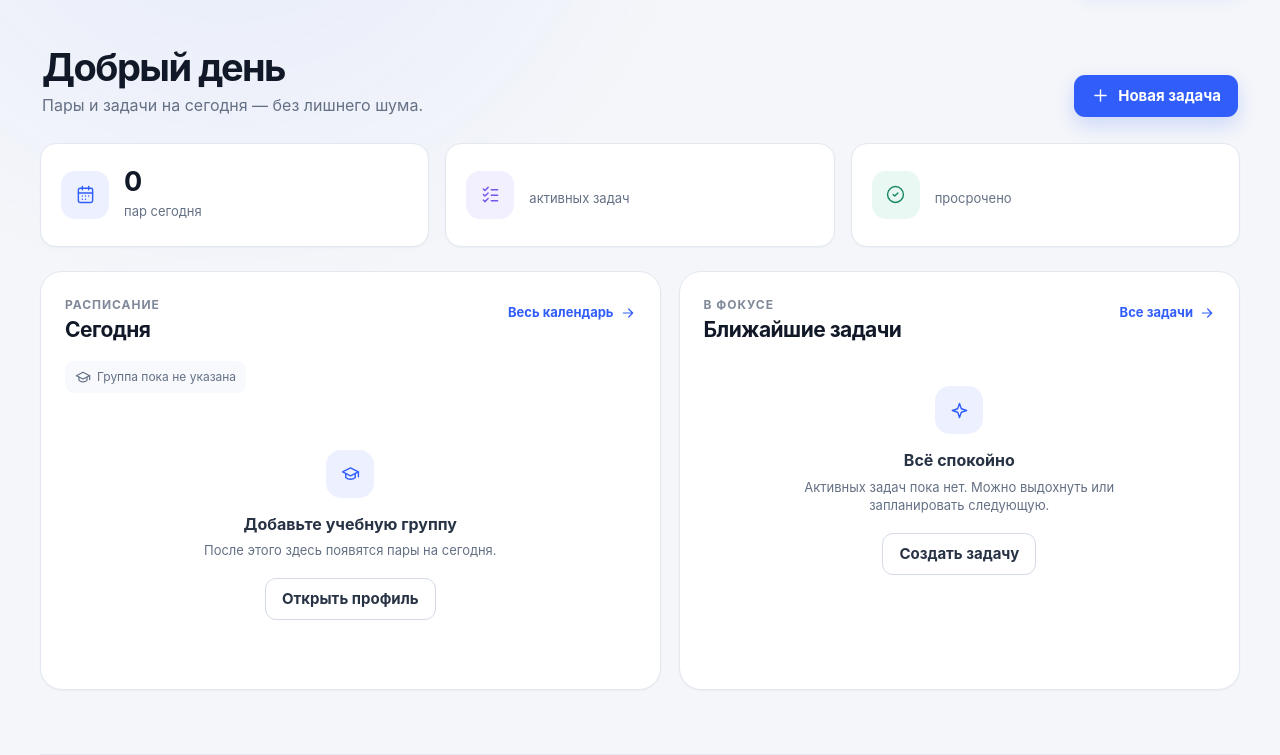
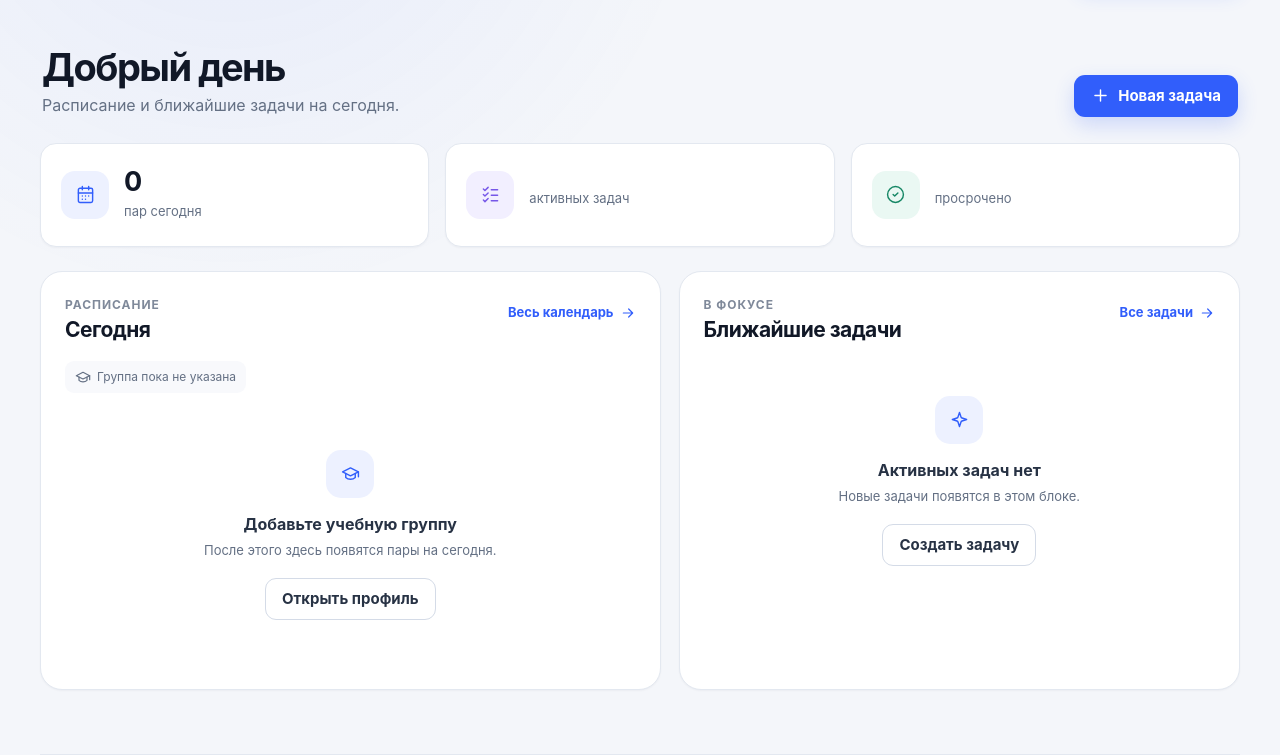
Before and after one commit to is200406moil/schedule-service-backend, a FastAPI app: template app/templates/dashboard.html in a window 1280 px wide. Shown: the part 71-826 px from the top of the page. Run offline with FastAPI, Linux system fonts and the light colour scheme; the template is opened without the code that fills it, so the values that code supplies are empty.

Commit message:
docs: refine UI copy and project description

```diff
--- a/app/static/calendar.js
+++ b/app/static/calendar.js
@@ -244,7 +244,7 @@
         dayLessons,
         "icon-graduation-cap",
         "Укажите учебную группу",
-        "Тогда здесь появятся занятия на выбранный день.",
+        "После этого здесь появятся занятия на выбранный день.",
       );
       return;
     }
@@ -271,7 +271,7 @@
         dayLessons,
         "icon-coffee",
         "В этот день нет пар",
-        "Можно сосредоточиться на своих задачах.",
+        "Запланируйте задачу или выберите другую дату.",
       );
       return;
     }
@@ -348,7 +348,7 @@
         dayTasks,
         "icon-list-checks",
         "Задач на этот день нет",
-        "Добавьте дело, чтобы не держать его в голове.",
+        "Добавьте задачу с нужным сроком.",
         "Добавить задачу",
       );
       return;
--- a/app/static/dashboard.js
+++ b/app/static/dashboard.js
@@ -131,8 +131,8 @@
         } else {
           emptyState(
             "icon-coffee",
-            "Сегодня без пар",
-            "Расписание свободно — хороший момент заняться своими задачами.",
+            "На сегодня пар нет",
+            "Проверьте ближайшие задачи.",
           );
         }
       })
@@ -184,8 +184,8 @@
             list.className = "empty-state compact-empty";
             list.innerHTML = `
               <span class="empty-icon"><svg class="icon" aria-hidden="true"><use href="#icon-sparkles"></use></svg></span>
-              <h3>Всё спокойно</h3>
-              <p>Активных задач пока нет. Можно выдохнуть или запланировать следующую.</p>
+              <h3>Активных задач нет</h3>
+              <p>Новые задачи появятся в этом блоке.</p>
               <a class="button button-secondary" href="/ui/tasks/new">Создать задачу</a>
             `;
           }
--- a/app/templates/calendar.html
+++ b/app/templates/calendar.html
@@ -7,7 +7,7 @@
     <div>
       <p class="eyebrow">Расписание и сроки</p>
       <h1>Календарь</h1>
-      <p class="page-description">Пары и задачи собраны в одном учебном ритме.</p>
+      <p class="page-description">Расписание и задачи на одном календаре.</p>
     </div>
     <button type="button" class="button button-secondary" id="calendar-today">
       <svg class="icon" aria-hidden="true"><use href="#icon-calendar-days"></use></svg>
--- a/app/templates/dashboard.html
+++ b/app/templates/dashboard.html
@@ -7,7 +7,7 @@
     <div>
       <p class="eyebrow">{{ today_label }}</p>
       <h1>Добрый день{% if user.first_name %}, {{ user.first_name }}{% endif %}</h1>
-      <p class="page-description">Пары и задачи на сегодня — без лишнего шума.</p>
+      <p class="page-description">Расписание и ближайшие задачи на сегодня.</p>
     </div>
     <a class="button button-primary hero-action" href="/ui/tasks/new">
       <svg class="icon" aria-hidden="true"><use href="#icon-plus"></use></svg>
@@ -97,8 +97,8 @@
       {% else %}
       <div class="empty-state compact-empty">
         <span class="empty-icon"><svg class="icon" aria-hidden="true"><use href="#icon-sparkles"></use></svg></span>
-        <h3>Всё спокойно</h3>
-        <p>Активных задач пока нет. Можно выдохнуть или запланировать следующую.</p>
+        <h3>Активных задач нет</h3>
+        <p>Новые задачи появятся в этом блоке.</p>
         <a class="button button-secondary" href="/ui/tasks/new">Создать задачу</a>
       </div>
       {% endif %}
--- a/app/templates/login.html
+++ b/app/templates/login.html
@@ -4,8 +4,8 @@
 {% block content %}
 <div class="auth-layout auth-login-layout">
   <section class="auth-intro" aria-labelledby="auth-intro-title">
-    <h1 id="auth-intro-title">Один экран для пар, задач и дедлайнов.</h1>
-    <p>«Мой семестр» помогает видеть учебную неделю целиком и не держать сроки в голове.</p>
+    <h1 id="auth-intro-title">Расписание, задачи и дедлайны на одном экране.</h1>
+    <p>«Мой семестр» показывает расписание группы и ближайшие сроки.</p>
     <div class="auth-preview" aria-hidden="true">
       <div class="auth-preview-top">
         <span><i></i><i></i><i></i></span>
@@ -75,7 +75,7 @@
       </button>
     </form>
 
-    <p class="auth-switch">Нет аккаунта? <a href="/ui/register">Создать бесплатно</a></p>
+    <p class="auth-switch">Нет аккаунта? <a href="/ui/register">Создать аккаунт</a></p>
     <div class="auth-security-note">
       <svg class="icon" aria-hidden="true"><use href="#icon-shield-check"></use></svg>
       Данные используются только внутри учебного сервиса.
```
Also changed, not shown: app/templates/profile.html (+4 -4 lines), app/templates/register.html (+5 -5 lines), app/templates/task_form.html (+5 -5 lines), app/templates/tasks_list.html (+7 -7 lines), tests/test_auth.py (+1 -1 lines), README.md.
